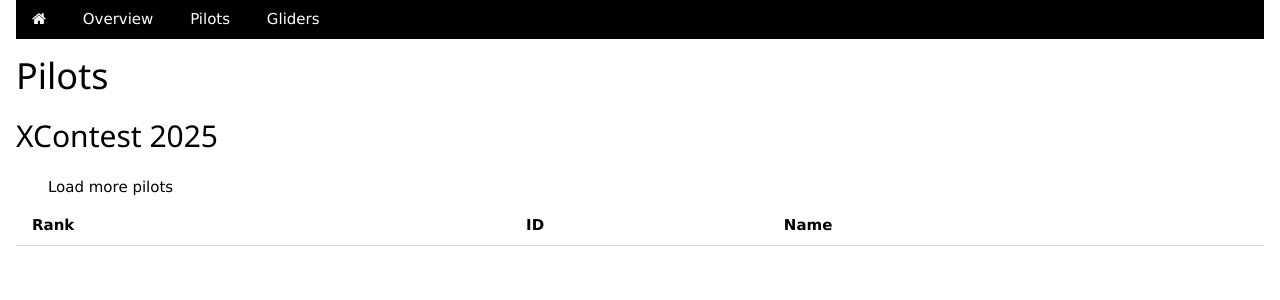
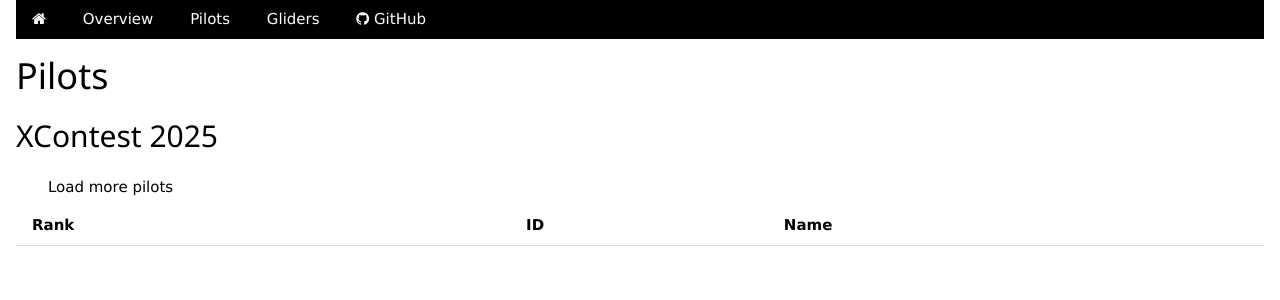
Before and after one commit to rappakos/paraglider-stats, a FastAPI app: page /pilots in a window 1280 px wide. Shown: the top 300 px of the page. Run offline with FastAPI, Linux system fonts and the light colour scheme; data that the repository does not hold is empty; some libraries are stand-ins or nearby versions.

Commit message:
Glider stats - add github to menu

```diff
--- a/glider_stats_app/templates/_menu.html
+++ b/glider_stats_app/templates/_menu.html
@@ -7,4 +7,5 @@
   <a href="{{ url_for('pilots') }}" class="w3-button w3-round-large">Pilots</a>
   {% endif %}
   <a href="{{ url_for('gliders') }}" class="w3-button w3-round-large">Gliders</a>
+  <a href="https://github.com/rappakos/paraglider-stats" target="_blank" class="w3-button w3-round-large"><i class="fa fa-github"></i> GitHub</a>
 </nav>
```
